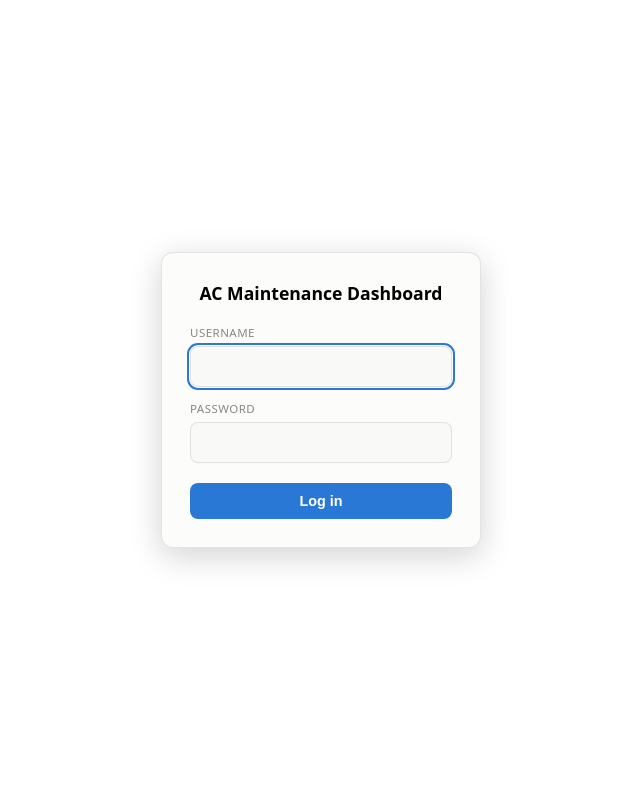
After one commit to Kavyathulas/AC-Maintainanace-Predeiction, a Flask app: page /login in a window 1280 px wide. The commit adds this page. Shown: the whole page, without its empty margins (319-959 px from the left). Run offline with Flask 3, Linux system fonts and the light colour scheme; parts of the project's set-up code (start-up, migrations or seed data) failed here and were passed over.

Commit message:
Add session-based login and fix NaN-triggered poller crash
Auth:
- New /login (templates/login.html) + /logout routes in app.py, gated by
  ADMIN_USERNAME/ADMIN_PASSWORD/SECRET_KEY env vars.
- app.before_request now requires a logged-in session for every route
  (dashboard + all /api/*, including the chatbot blueprint's /api/chat),
  redirecting page requests to /login and returning 401 JSON for API
  requests. App now fails fast at startup if the three auth env vars
  aren't set.
- Dashboard gets a "Log out" link.

Bugfix:
- fetch_latest_reading() now rejects NaN field values, not just missing/
  non-numeric ones. ThingSpeak returns the literal string "nan" for
  field1/field2 when the AC is off; float("nan") parses successfully
  instead of raising, so it slipped past the existing try/except and
  reached the DB insert, violating the NOT NULL constraint on
  readings.temperature every ~30s.
- poll_and_process() also gets a defensive skip-and-log check before the
  insert, and the insert itself is wrapped in try/except sqlite3.IntegrityError,
  so any future edge case is skipped and logged instead of repeat-crashing
  the scheduler job.

Docs: CLAUDE.md and DEPLOYMENT.md updated for the new auth requirements
and routes.

Co-Authored-By: Claude Sonnet 5 <noreply@anthropic.com>

```diff
--- a/app.py
+++ b/app.py
@@ -10,13 +10,15 @@ alert on WARNING/CRITICAL.
 
 import csv
 import io
+import math
 import os
+import sqlite3
 from datetime import datetime, timedelta
 
 import requests
 from apscheduler.schedulers.background import BackgroundScheduler
 from dotenv import load_dotenv
-from flask import Flask, Response, jsonify, render_template
+from flask import Flask, Response, jsonify, redirect, render_template, request, session, url_for
 
 # Must run BEFORE the local imports below — chatbot.py and notifier.py read
 # their API keys from os.environ at module import time (so a missing key can
@@ -42,9 +44,75 @@ app = Flask(__name__)
 app.register_blueprint(chatbot_bp)
 # Load secret/config from environment for production safety (Render will set these)
 app.config["SECRET_KEY"] = os.environ.get("SECRET_KEY")
-# Optional admin credentials (read from env; may be unused if app has no admin UI)
+# Session cookie hardening — HttpOnly is already Flask's default, set
+# explicitly for clarity; SameSite=Lax stops the session cookie being sent
+# on cross-site requests (basic CSRF mitigation) without breaking normal
+# top-level navigation to the dashboard.
+app.config["SESSION_COOKIE_HTTPONLY"] = True
+app.config["SESSION_COOKIE_SAMESITE"] = "Lax"
+
+# Admin credentials that gate the whole app (see require_login() below).
+# Login is unusable without all three of these set — fail fast at startup
+# with a clear message rather than letting every request 500 on a missing
+# secret key, or silently accepting a blank/unset password.
 ADMIN_USERNAME = os.environ.get("ADMIN_USERNAME")
 ADMIN_PASSWORD = os.environ.get("ADMIN_PASSWORD")
+if not app.config["SECRET_KEY"] or not ADMIN_USERNAME or not ADMIN_PASSWORD:
+    raise RuntimeError(
+        "SECRET_KEY, ADMIN_USERNAME, and ADMIN_PASSWORD must all be set "
+        "(via .env locally or the platform's env vars in production) — "
+        "the dashboard and API are login-protected and can't function "
+        "without them."
+    )
+
+# Paths reachable without a session — just the login page itself and Flask's
+# built-in static file route (no local /static assets exist yet, but this
+# keeps the exemption correct if any get added later).
+_LOGIN_EXEMPT_PATHS = {"/login"}
+
+
+@app.before_request
+def require_login():
+    """Gate every route — dashboard, all /api/* endpoints (including the
+    chatbot blueprint's /api/chat) — behind a logged-in session.
+
+    A before_request hook rather than a per-route decorator so newly added
+    routes and blueprints are protected by default instead of by opt-in.
+    """
+    if request.path in _LOGIN_EXEMPT_PATHS or request.path.startswith("/static/"):
+        return None
+    if session.get("logged_in"):
+        return None
+    if request.path.startswith("/api/"):
+        return jsonify({"error": "Not authenticated. Please log in."}), 401
+    return redirect(url_for("login", next=request.path))
+
+
+@app.route("/login", methods=["GET", "POST"])
+def login():
+    error = None
+    if request.method == "POST":
+        username = request.form.get("username", "")
+        password = request.form.get("password", "")
+        if username == ADMIN_USERNAME and password == ADMIN_PASSWORD:
+            session.clear()
+            session["logged_in"] = True
+            # Only ever redirect to a same-site relative path from here —
+            # `next` is user-controlled input, so an absolute/protocol
+            # URL would be an open-redirect vector.
+            next_path = request.form.get("next") or ""
+            if not next_path.startswith("/") or next_path.startswith("//"):
+                next_path = url_for("dashboard")
+            return redirect(next_path)
+        error = "Invalid username or password."
+    return render_template("login.html", error=error, next=request.args.get("next", ""))
+
+
+@app.route("/logout")
+def logout():
+    session.clear()
+    return redirect(url_for("login"))
+
 
 # In-memory buffer of the last 2 *processed* readings, needed to compute
 # prev1/prev2/trend/roll_mean features exactly like the training notebook.
@@ -84,6 +152,15 @@ def fetch_latest_reading():
         hum = float(latest["field2"])
         vib = float(latest["field3"])
     except (TypeError, KeyError, ValueError):
+        # Missing key, None, or a non-numeric string (float() rejects all 3).
+        return None
+
+    # ThingSpeak sends the literal string "nan" for a field when the sensor
+    # has no valid reading right now (confirmed: happens when the AC unit
+    # is off) — float("nan") parses that successfully into a real NaN
+    # rather than raising, so it slips past the except above. Treat it the
+    # same as a missing reading: no valid data, nothing to log/predict on.
+    if math.isnan(temp) or math.isnan(hum) or math.isnan(vib):
         return None
 
     device_status = latest.get("field4")
@@ -92,11 +169,23 @@ def fetch_latest_reading():
 
 
 def poll_and_process():
-    """APScheduler job: fetch → dedupe → predict → log → notify."""
+    """APScheduler job: fetch → dedupe → predict → log → notify.
+
+    Never lets a bad poll take the scheduler down: fetch_latest_reading()
+    already filters out missing/non-numeric/NaN fields (e.g. ThingSpeak
+    reporting "nan" while the AC is off) by returning None, and the extra
+    check + try/except below are a defensive backstop so an incomplete
+    reading is skipped-and-logged rather than repeat-crashing this job
+    every poll interval if that upstream filtering ever misses a case.
+    """
     global _last_raw_reading, _last_status
 
     reading = fetch_latest_reading()
     if reading is None:
+        return
+
+    if reading["temp"] is None or reading["hum"] is None or reading["vib"] is None:
+        print(f"[poll_and_process] Skipping incomplete reading (missing temp/hum/vib): {reading}")
         return
 
     current = (reading["temp"], reading["hum"], reading["vib"])
@@ -118,14 +207,20 @@ def poll_and_process():
         prev1=prev1, prev2=prev2,
     )
 
-    database.insert_reading(
-        timestamp=datetime.utcnow().isoformat(),
-        temperature=reading["temp"],
-        humidity=reading["hum"],
-        vibration=reading["vib"],
-        status=status,
-        device_status=reading.get("device_status"),
-    )
+    try:
+        database.insert_reading(
+            timestamp=datetime.utcnow().isoformat(),
+            temperature=reading["temp"],
+            humidity=reading["hum"],
+            vibration=reading["vib"],
+            status=status,
+            device_status=reading.get("device_status"),
+        )
+    except sqlite3.IntegrityError as e:
+        # Defensive backstop — log and move on instead of letting a bad row
+        # kill this job and repeat-crash every poll interval.
+        print(f"[poll_and_process] Skipping reading that failed to insert ({e}): {reading}")
+        return
 
     # Only alert on a *change* of status, so it doesn't re-notify every
     # 30s while the AC sits at WARNING/CRITICAL.
--- /dev/null
+++ b/templates/login.html
@@ -0,0 +1,138 @@
+<!doctype html>
+<html lang="en">
+<head>
+<meta charset="utf-8">
+<meta name="viewport" content="width=device-width, initial-scale=1">
+<title>Log in — AC Maintenance Dashboard</title>
+<style>
+  .viz-root {
+    color-scheme: light;
+    --surface-1:      #fcfcfb;
+    --page:           #f9f9f7;
+    --text-primary:   #0b0b0b;
+    --text-secondary: #52514e;
+    --text-muted:     #898781;
+    --border:         rgba(11,11,11,0.10);
+    --status-critical: #d03b3b;
+    --series-temp: #2a78d6;
+    --shadow: rgba(11,11,11,0.18);
+  }
+  @media (prefers-color-scheme: dark) {
+    :root:where(:not([data-theme="light"])) .viz-root {
+      color-scheme: dark;
+      --surface-1:      #1a1a19;
+      --page:           #0d0d0d;
+      --text-primary:   #ffffff;
+      --text-secondary: #c3c2b7;
+      --text-muted:     #898781;
+      --border:         rgba(255,255,255,0.10);
+      --status-critical: #d03b3b;
+      --series-temp: #3987e5;
+      --shadow: rgba(0,0,0,0.5);
+    }
+  }
+  :root[data-theme="dark"] .viz-root {
+    color-scheme: dark;
+    --surface-1:      #1a1a19;
+    --page:           #0d0d0d;
+    --text-primary:   #ffffff;
+    --text-secondary: #c3c2b7;
+    --text-muted:     #898781;
+    --border:         rgba(255,255,255,0.10);
+    --status-critical: #d03b3b;
+    --series-temp: #3987e5;
+    --shadow: rgba(0,0,0,0.5);
+  }
+
+  * { box-sizing: border-box; }
+  body {
+    margin: 0;
+    font-family: system-ui, -apple-system, "Segoe UI", sans-serif;
+    background: var(--page);
+    color: var(--text-primary);
+  }
+  .page {
+    min-height: 100vh;
+    display: flex;
+    align-items: center;
+    justify-content: center;
+    padding: 24px 16px;
+  }
+  .login-card {
+    width: 100%;
+    max-width: 320px;
+    padding: 28px;
+    border-radius: 12px;
+    border: 1px solid var(--border);
+    background: var(--surface-1);
+    box-shadow: 0 8px 32px var(--shadow);
+  }
+  h1 {
+    font-size: 1.1rem;
+    font-weight: 600;
+    margin: 0 0 20px;
+    text-align: center;
+  }
+  label {
+    display: block;
+    font-size: 0.72rem;
+    text-transform: uppercase;
+    letter-spacing: 0.04em;
+    color: var(--text-muted);
+    margin: 14px 0 6px;
+  }
+  input {
+    width: 100%;
+    border: 1px solid var(--border);
+    border-radius: 8px;
+    padding: 10px 12px;
+    font-size: 0.9rem;
+    background: var(--page);
+    color: var(--text-primary);
+    font-family: inherit;
+  }
+  input:focus { outline: 2px solid var(--series-temp); outline-offset: 1px; }
+  button {
+    width: 100%;
+    margin-top: 20px;
+    background: var(--series-temp);
+    border: none;
+    color: #fff;
+    border-radius: 8px;
+    padding: 10px 12px;
+    font-size: 0.9rem;
+    font-weight: 600;
+    cursor: pointer;
+  }
+  button:hover { filter: brightness(1.05); }
+  .error {
+    margin-top: 14px;
+    padding: 8px 12px;
+    border-radius: 8px;
+    border: 1px solid var(--status-critical);
+    color: var(--status-critical);
+    font-size: 0.85rem;
+  }
+</style>
+</head>
+<body>
+<div class="viz-root">
+  <div class="page">
+    <div class="login-card">
+      <h1>AC Maintenance Dashboard</h1>
+      <form method="post" action="/login">
+        <input type="hidden" name="next" value="{{ next }}">
+        <label for="username">Username</label>
+        <input type="text" id="username" name="username" autocomplete="username" required autofocus>
+        <label for="password">Password</label>
+        <input type="password" id="password" name="password" autocomplete="current-password" required>
+        <button type="submit">Log in</button>
+      </form>
+      {% if error %}
+      <div class="error">{{ error }}</div>
+      {% endif %}
+    </div>
+  </div>
+</div>
+</body>
+</html>
```
Also changed, not shown: CLAUDE.md (+24 -0 lines), DEPLOYMENT.md (+5 -2 lines), templates/dashboard.html (+12 -2 lines).
